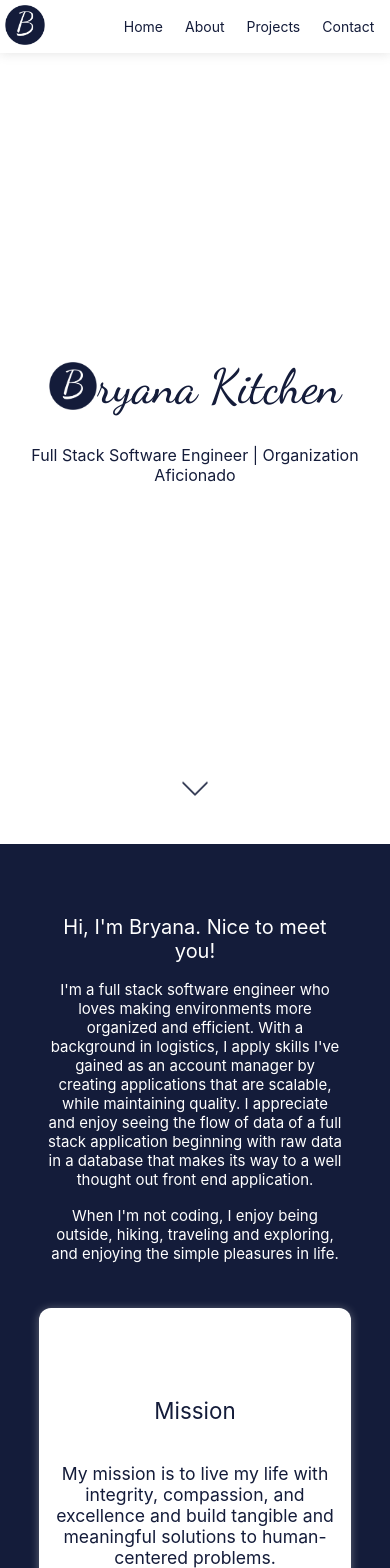
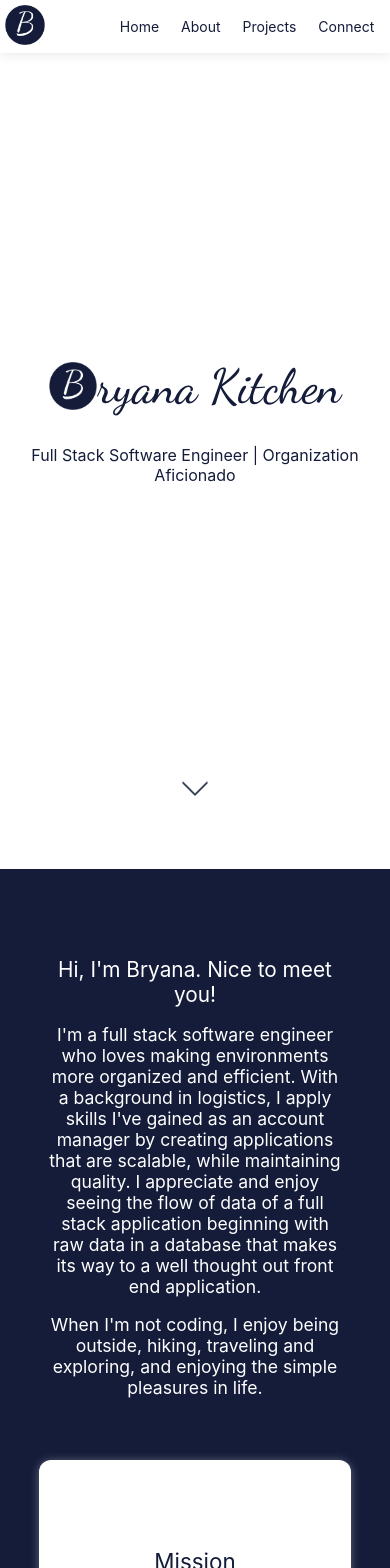
Before and after one commit to bryanakitchen/portfolio, a React (Create React App) app: page / in a window 390 px wide. Shown: the top 1568 px of the page. Built offline with nearby package versions, Linux system fonts and the light colour scheme.

Commit message:
update about to improve readability on mobile

```diff
--- a/src/About/About.scss
+++ b/src/About/About.scss
@@ -21,7 +21,6 @@
         font-size: 1.8rem;
         text-indent: 0;
     }
-
 }
 
 // @media (max-width: 1024px) {
@@ -42,14 +41,16 @@
 
 @media (max-width: 600px) {
     .About {
+        min-height: 75vh;
+        margin-top: 3vh;
+
         p {
-            font-size: 15px;
-            // text-indent: 20px;
+            font-size: 1.1rem;
             margin: 0 0 2vh 0;
         }
 
         p:first-of-type {
-            font-size: 20px;
+            font-size: 1.3rem;
         }
 
     }
--- a/src/Header/Header.js
+++ b/src/Header/Header.js
@@ -27,7 +27,7 @@ export default function Header() {
                 <Link activeClass="active"
                     to="contact"
                     smooth={true}
-                    className="nav-link">Contact</Link>
+                    className="nav-link">Connect</Link>
             </div>
         </div>
     )
```
